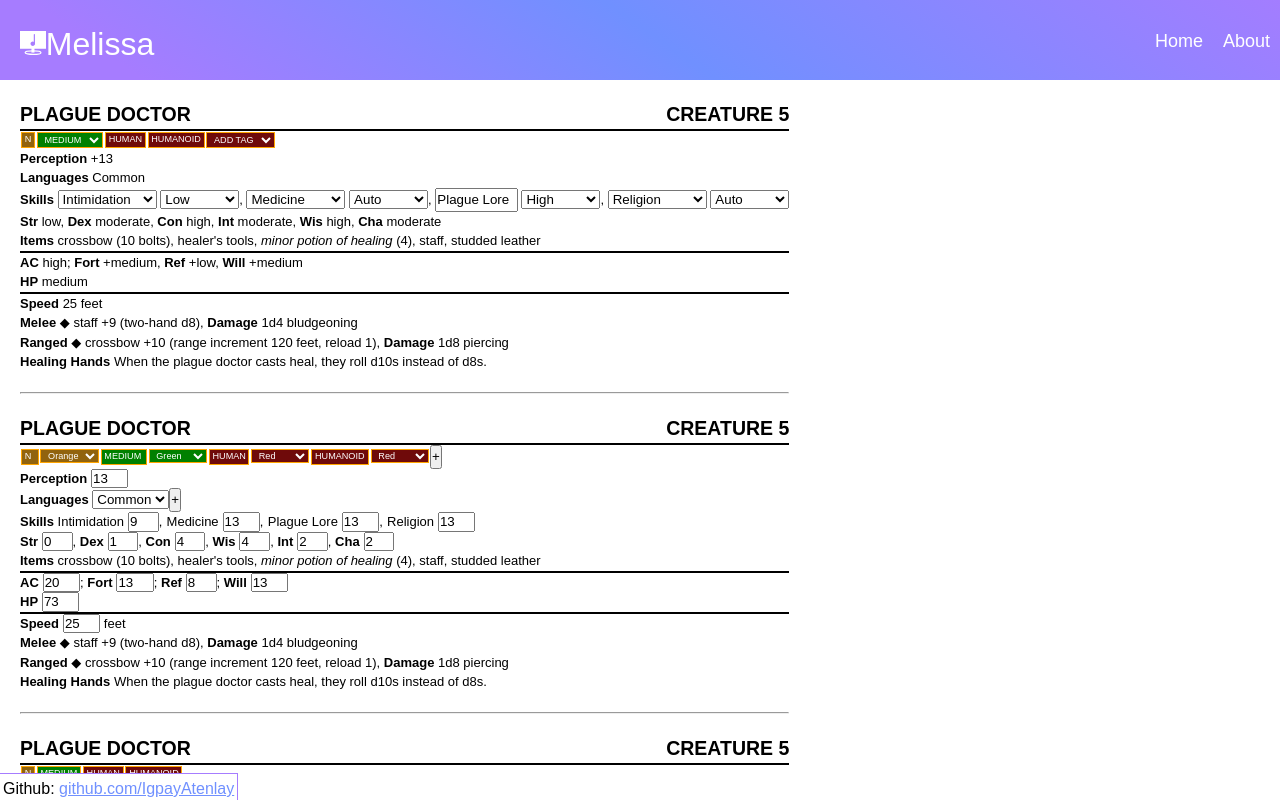
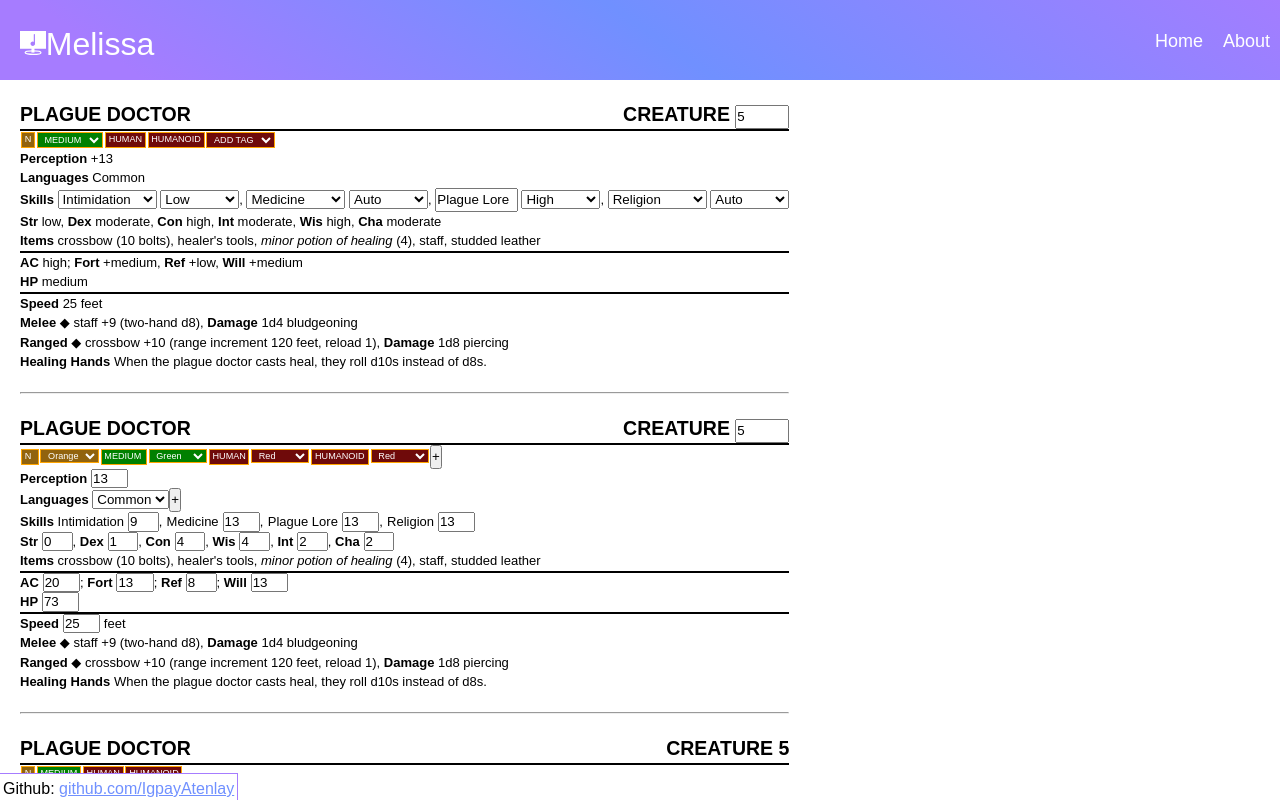
Before and after one commit to IgpayAtenlay/website, a React (Create React App) app in the folder client/: page /creatureCreator in a window 1280 px wide. Shown: the top 802 px of the page. Built offline with nearby package versions, Linux system fonts and the light colour scheme.

Commit message:
can change level

```diff
--- a/client/src/pages/creatureCreator/autoForm/index.jsx
+++ b/client/src/pages/creatureCreator/autoForm/index.jsx
@@ -5,13 +5,14 @@ import Languages from "../creature/languages";
 import Items from "../creature/items";
 import Weapons from "../creature/weapons";
 import MiscAbilities from "../creature/miscAbilities";
+import Level from "./level";
 
 export default function Creature(props) {
     var creature = props.creature;
     return (<div class="autoForm">
         <div class="title">
             <p class="name">{creature.name.toUpperCase()}</p>
-            <p class="level">{creature.type.toUpperCase()} {creature.level}</p>
+            <p class="level">{creature.type.toUpperCase()} <Level /></p>
         </div>
         <div class="stats">
             <Tags tags={creature.tags} />
--- /dev/null
+++ b/client/src/pages/creatureCreator/autoForm/level.jsx
@@ -0,0 +1,17 @@
+import {useContext} from 'react';
+import {CreatureContext} from "../index";
+
+export default function Level() {
+    var {creature, setCreature} = useContext(CreatureContext);
+
+    function handleChange(e) {
+        setCreature(prevCreature => ({
+            ...prevCreature,
+            level: parseInt(e.target.value)
+        }));
+    }
+
+    return (
+        <input value={creature.level} onChange={handleChange} type="number" />
+    )
+}
--- a/client/src/pages/creatureCreator/customForm/index.jsx
+++ b/client/src/pages/creatureCreator/customForm/index.jsx
@@ -11,6 +11,7 @@ import Items from "../creature/items";
 import Weapons from "../creature/weapons";
 import NumberInput from "./numberInput";
 import MiscAbilities from "../creature/miscAbilities";
+import Level from "./level";
 
 export default function CustomForm() {
     var {creature} = useContext(CreatureContext);
@@ -18,7 +19,7 @@ export default function CustomForm() {
     return (<div class="customForm">
         <div class="title">
             <p class="name">{creature.name.toUpperCase()}</p>
-            <p class="level">{creature.type.toUpperCase()} {creature.level}</p>
+            <p class="level">{creature.type.toUpperCase()} <Level /></p>
         </div>
         <div class="stats">
             <Tags tags={creature.tags} />
--- /dev/null
+++ b/client/src/pages/creatureCreator/customForm/level.jsx
@@ -0,0 +1,17 @@
+import {useContext} from 'react';
+import {CreatureContext} from "../index";
+
+export default function Level() {
+    var {creature, setCreature} = useContext(CreatureContext);
+
+    function handleChange(e) {
+        setCreature(prevCreature => ({
+            ...prevCreature,
+            level: parseInt(e.target.value)
+        }))
+    }
+
+    return (
+        <input value={creature.level} onChange={handleChange} type="number" />
+    )
+}
```
